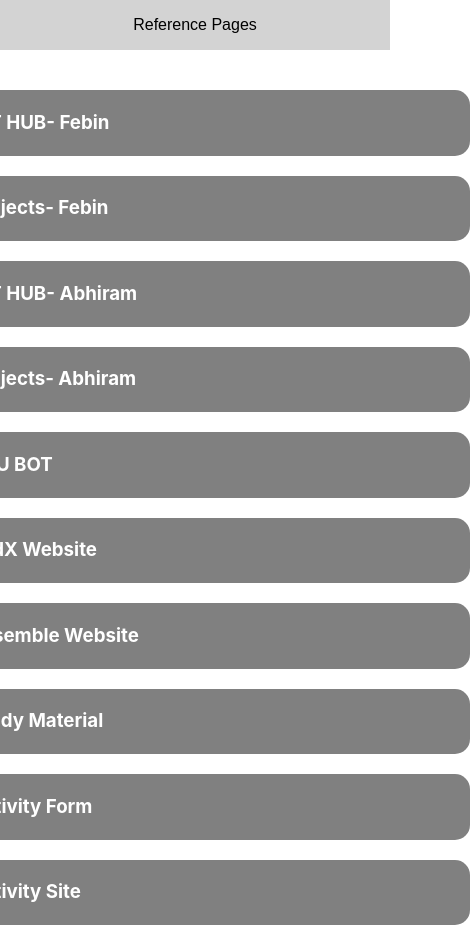
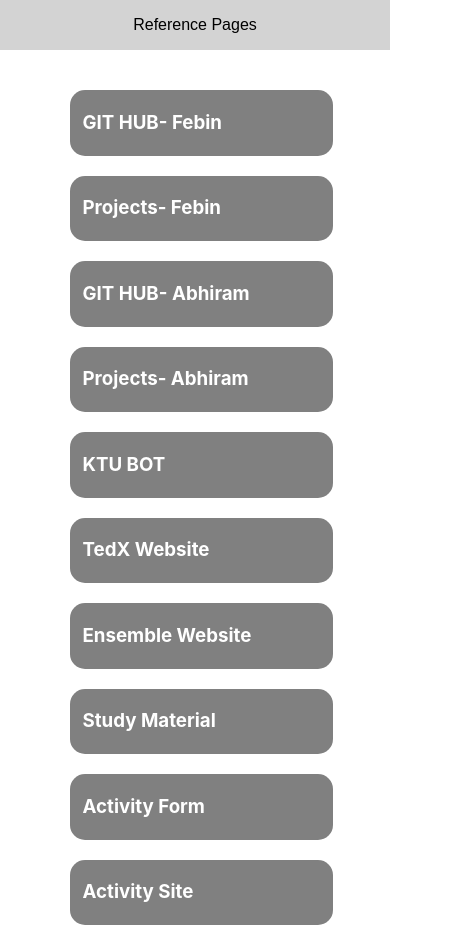
Before and after one commit to abhi5455/Technical-101, a React (Vite) app: page / in a window 390 px wide. Shown: the whole page, 470 px wide, since content can reach past the window. Built offline with nearby package versions, Linux system fonts and the light colour scheme.

Commit message:
Initial Commit

```diff
--- a/src/App.css
+++ b/src/App.css
@@ -26,10 +26,15 @@
 .childDiv{
   background-color: grey;
   border-radius: 15px;
-  width: 500px;
+  min-width: 500px;
   display: flex;
   align-items: center;
   margin-bottom: 20px;
   padding-left: 5%;
   color: white;
 }
+@media(max-width: 500px) {
+  .childDiv{
+    min-width: 250px;
+  }
+}
```
